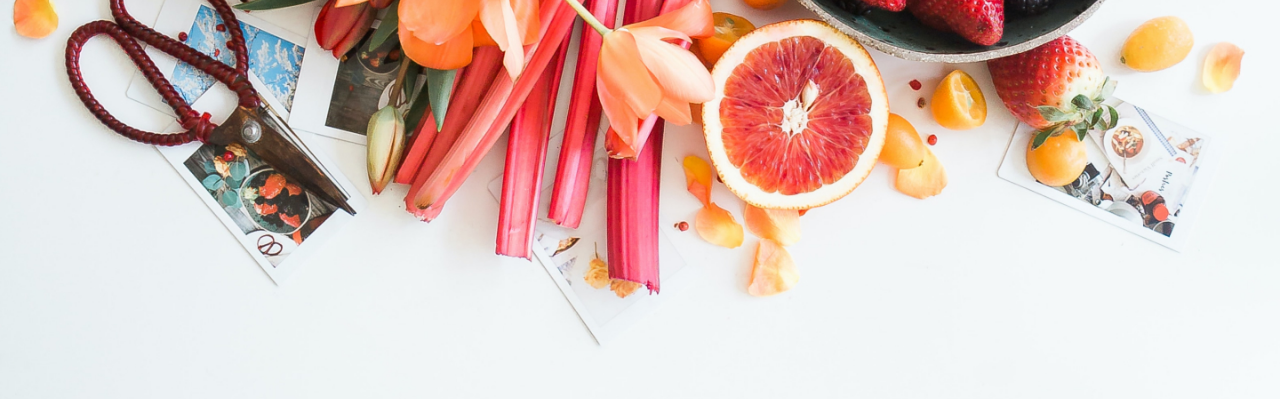
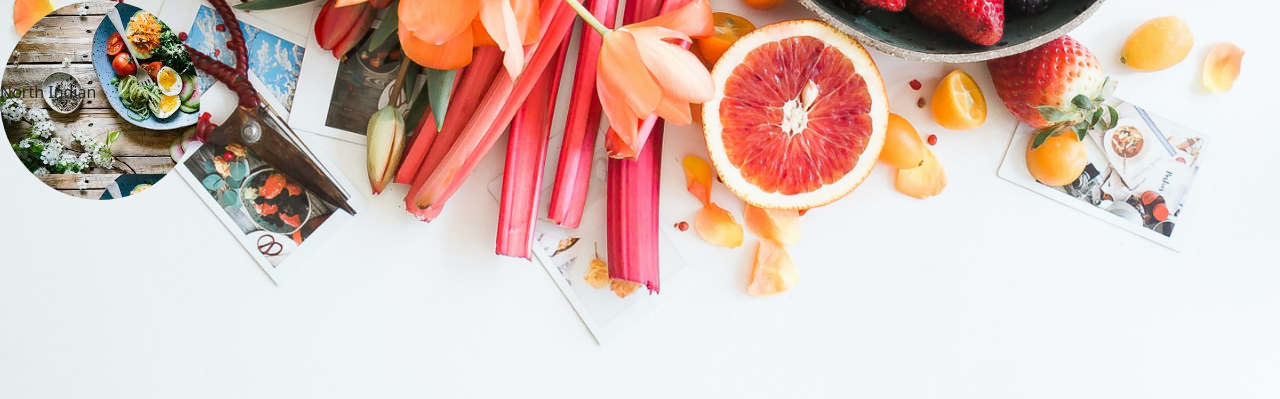
Before and after one commit to Akshattkain/Kozy-Kitchen, a PHP site: page /pages/home.html in a window 1280 px wide. Shown: the part 67-466 px from the top of the page. Run offline with PHP 8.4, Linux system fonts and the light colour scheme.

Commit message:
added circular div for catregories

```diff
--- a/pages/home.html
+++ b/pages/home.html
@@ -62,6 +62,14 @@
       </nav>
     </div>
 
+    <div class="categories">
+
+      <div class="center">
+        <p>North Indian</p>
+      </div>
+    </div>
+
+
     <script
       src="https://cdn.jsdelivr.net/npm/bootstrap@5.1.3/dist/js/bootstrap.bundle.min.js"
       integrity="sha384-ka7Sk0Gln4gmtz2MlQnikT1wXgYsOg+OMhuP+IlRH9sENBO0LRn5q+8nbTov4+1p"
--- a/styles/home.css
+++ b/styles/home.css
@@ -30,3 +30,19 @@ body {
 .active:hover::after {
   width: 100%;
 }
+
+
+.center {
+  background-image: url(../images/f1.jpg);
+  width: 200px;
+  height: 200px;
+  border-radius: 50%;
+  display: flex;
+  align-items: center;
+  text-align: center;
+}
+
+.categories {
+  display: inline-block;
+  margin: auto;
+}
```
Also changed, not shown: images/f1.jpg (added), images/f2.jpg (added), images/f3.jpg (added).
